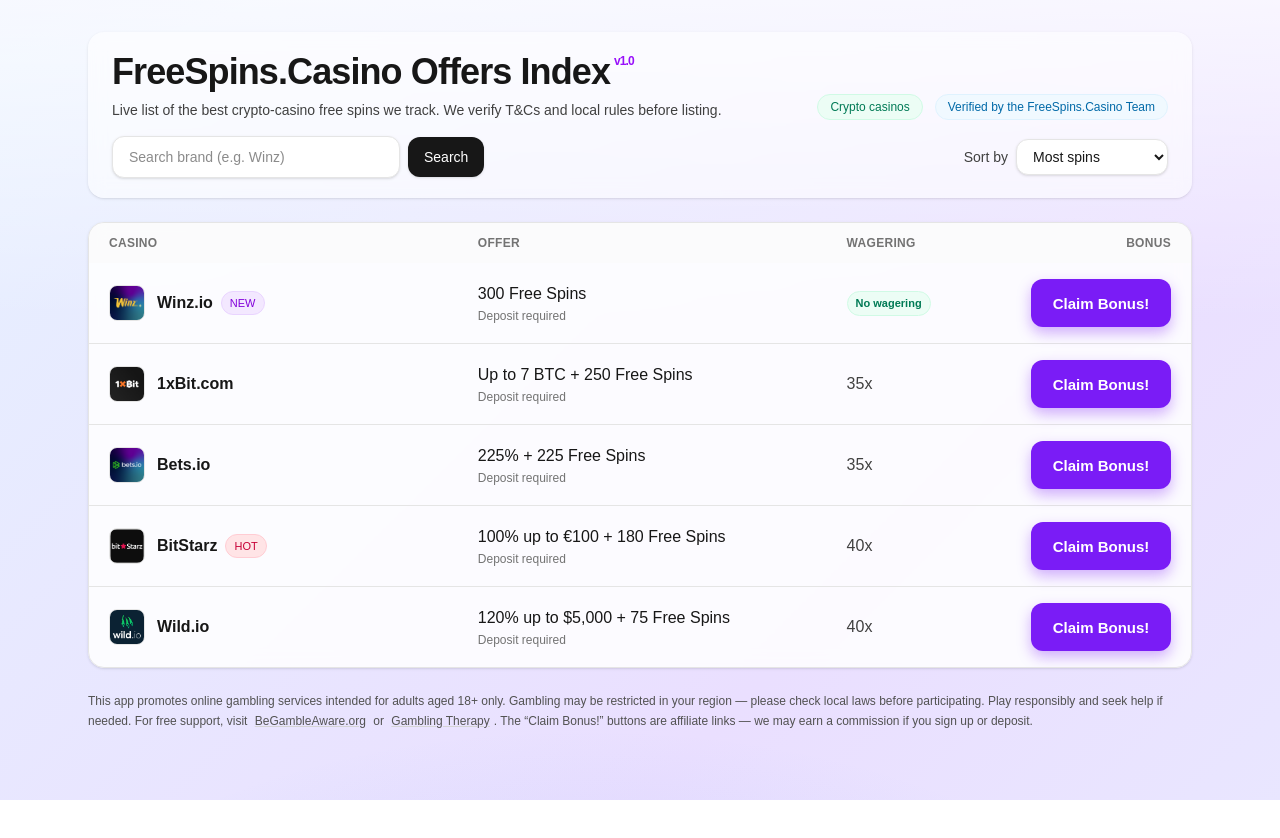
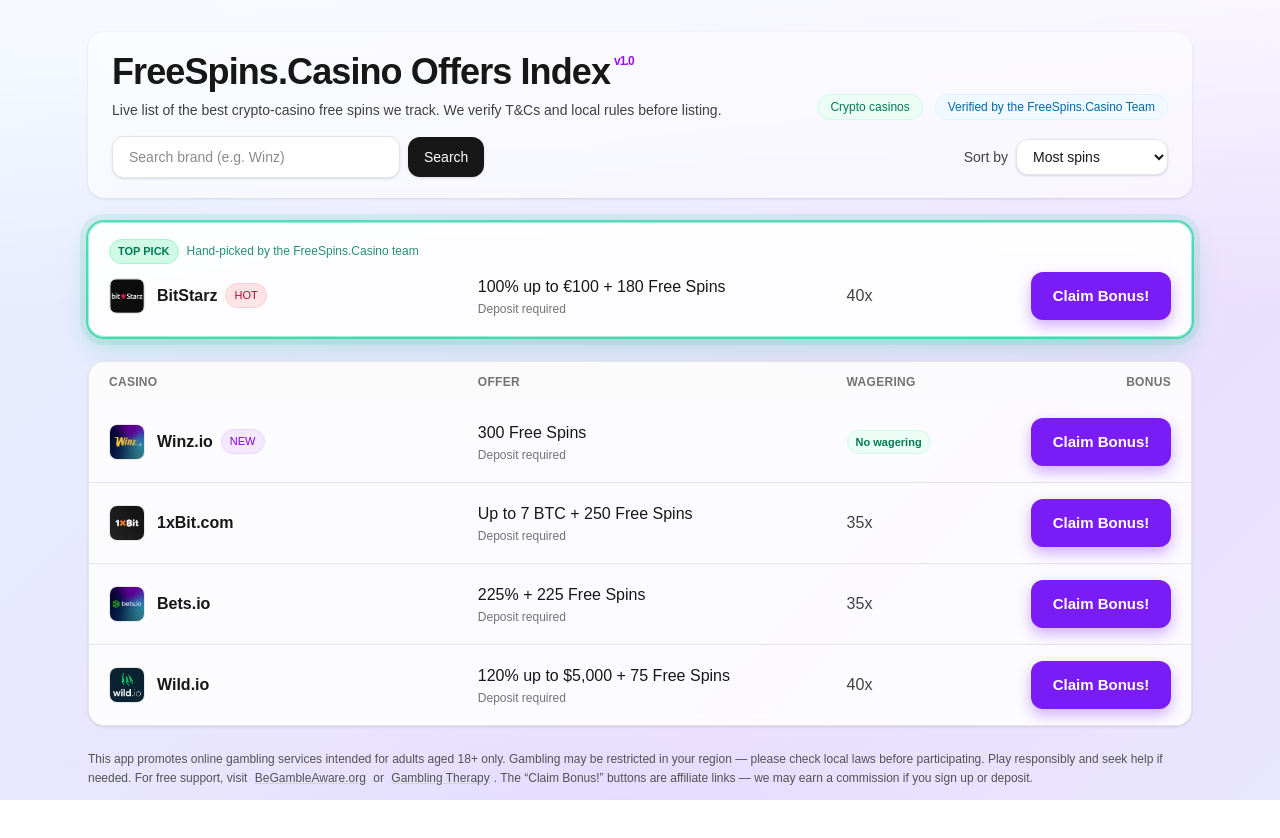
Before and after one commit to ell-h/freespins, a Next.js app: page / in a window 1280 px wide. Shown: the top 838 px of the page. Before the commit the page ends 800 px from the top, so only its background shows below. Built offline with nearby package versions, Linux system fonts and the light colour scheme.

Commit message:
Add Top Pick (BitStarz) with glowing green highlight and pinned at top

```diff
--- a/src/app/page.tsx
+++ b/src/app/page.tsx
@@ -164,6 +164,7 @@
       return n;
     });
 
+  // Core filtering/sorting
   const filtered = useMemo(() => {
     const q = query.trim().toLowerCase();
     let rows = OFFERS.filter((o) => (q ? o.brand.toLowerCase().includes(q) : true));
@@ -179,6 +180,18 @@
 
     return rows;
   }, [query, sortBy, activeTags]);
+
+  // ----- Top Pick (BitStarz) -----
+  const TOP_PICK_ID = "bitstarz";
+  const topPick = useMemo(() => OFFERS.find((o) => o.id === TOP_PICK_ID), []);
+  const topPickInFiltered = useMemo(
+    () => filtered.find((o) => o.id === TOP_PICK_ID),
+    [filtered]
+  );
+  const rowsWithoutTopPick = useMemo(
+    () => filtered.filter((o) => o.id !== TOP_PICK_ID),
+    [filtered]
+  );
 
   return (
     <div className="min-h-screen text-neutral-900 relative">
@@ -272,14 +285,14 @@
               </p>
             </div>
 
-            {/* Clickable tag chips */}
+            {/* Chips */}
             <div className="flex items-center gap-3">
               <TagChip tag="crypto" active={activeTags.has("crypto")} onClick={toggleTag} />
               <TagChip tag="verified" active={activeTags.has("verified")} onClick={toggleTag} />
             </div>
           </div>
 
-          {/* Search + Sort (fixed for small screens) */}
+          {/* Search + Sort */}
           <div className="mt-4 flex flex-col gap-3 sm:flex-row sm:items-center sm:justify-between">
             <div className="flex items-center gap-2 w-full sm:w-auto">
               <div className="relative flex-1 min-w-0">
@@ -314,8 +327,65 @@
         </div>
       </header>
 
-      {/* Table (responsive) */}
+      {/* MAIN */}
       <main className="mx-auto w-full max-w-6xl px-4 sm:px-6 pt-6 pb-16">
+        {/* ------- TOP PICK (glowing green) ------- */}
+        {topPick && topPickInFiltered && (
+          <section
+            className="mb-6 rounded-2xl border border-emerald-300/60 bg-white/90 backdrop-blur-sm ring-2 ring-emerald-400/60 shadow-[0_0_0_8px_rgba(16,185,129,0.10),0_12px_28px_rgba(16,185,129,0.22)]"
+          >
+            <div className="px-5 pt-4 pb-2 flex items-center gap-2">
+              <span className="inline-flex items-center rounded-full bg-emerald-100 text-emerald-700 text-[11px] font-semibold px-2 py-[3px] border border-emerald-200">
+                TOP PICK
+              </span>
+              <span className="text-xs text-emerald-700/85">Hand-picked by the FreeSpins.Casino team</span>
+            </div>
+
+            <div className="grid grid-cols-1 sm:grid-cols-[2fr_2fr_1fr_140px] gap-y-3 sm:gap-y-0 items-center px-5 pb-4">
+              {/* Brand */}
+              <div className="flex items-center gap-3">
+                <div className="relative h-9 w-9 overflow-hidden rounded-lg border border-neutral-200 bg-white">
+                  <Image src={topPick.logo} alt={`${topPick.brand} logo`} fill sizes="36px" className="object-cover" />
+                </div>
+                <div className="flex items-center gap-2">
+                  <span className="font-semibold text-neutral-900">{topPick.brand}</span>
+                  {topPick.pill && <span className={pillClasses(topPick.pill)}>{topPick.pill}</span>}
+                </div>
+              </div>
+
+              {/* Offer */}
+              <div>
+                <div className="font-medium">{topPick.offer}</div>
+                {topPick.note && <div className="text-xs text-neutral-500 mt-0.5">{topPick.note}</div>}
+              </div>
+
+              {/* Wagering */}
+              <div>
+                {topPick.wagering.toLowerCase().includes("no") ? (
+                  <span className="inline-flex items-center rounded-full bg-emerald-50 text-emerald-700 text-[11px] font-semibold px-2 py-[3px] border border-emerald-100">
+                    No wagering
+                  </span>
+                ) : (
+                  <span className="text-neutral-700 font-medium">{topPick.wagering}</span>
+                )}
+              </div>
+
+              {/* Button */}
+              <div className="sm:justify-self-end">
+                <a
+                  href={topPick.link}
+                  target="_blank"
+                  rel="noopener noreferrer nofollow"
+                  className="inline-flex items-center justify-center w-full sm:w-[140px] whitespace-nowrap rounded-xl bg-[#7A1CF6] hover:bg-[#6a15dc] text-white text-[15px] font-extrabold leading-none h-[48px] px-5 shadow-[0_6px_14px_rgba(122,28,246,0.35)] active:scale-[.98] transition text-center"
+                >
+                  Claim Bonus!
+                </a>
+              </div>
+            </div>
+          </section>
+        )}
+
+        {/* ------- TABLE (list) ------- */}
         <div className="overflow-hidden rounded-2xl border border-neutral-200 bg-white/85 backdrop-blur-sm shadow-sm">
           <div className="hidden sm:grid sm:grid-cols-[2fr_2fr_1fr_140px] items-center px-5 py-3 text-xs font-semibold uppercase tracking-wide text-neutral-500 bg-neutral-50/60">
             <div>Casino</div>
@@ -325,7 +395,7 @@
           </div>
 
           <ul className="divide-y divide-neutral-200">
-            {filtered.map((o) => (
+            {rowsWithoutTopPick.map((o) => (
               <li
                 key={o.id}
                 className="grid grid-cols-1 sm:grid-cols-[2fr_2fr_1fr_140px] gap-y-3 sm:gap-y-0 items-center px-5 py-4"
@@ -372,7 +442,7 @@
               </li>
             ))}
 
-            {filtered.length === 0 && (
+            {rowsWithoutTopPick.length === 0 && (
               <li className="px-5 py-10 text-center text-neutral-500">No results for “{query}”</li>
             )}
           </ul>
```
